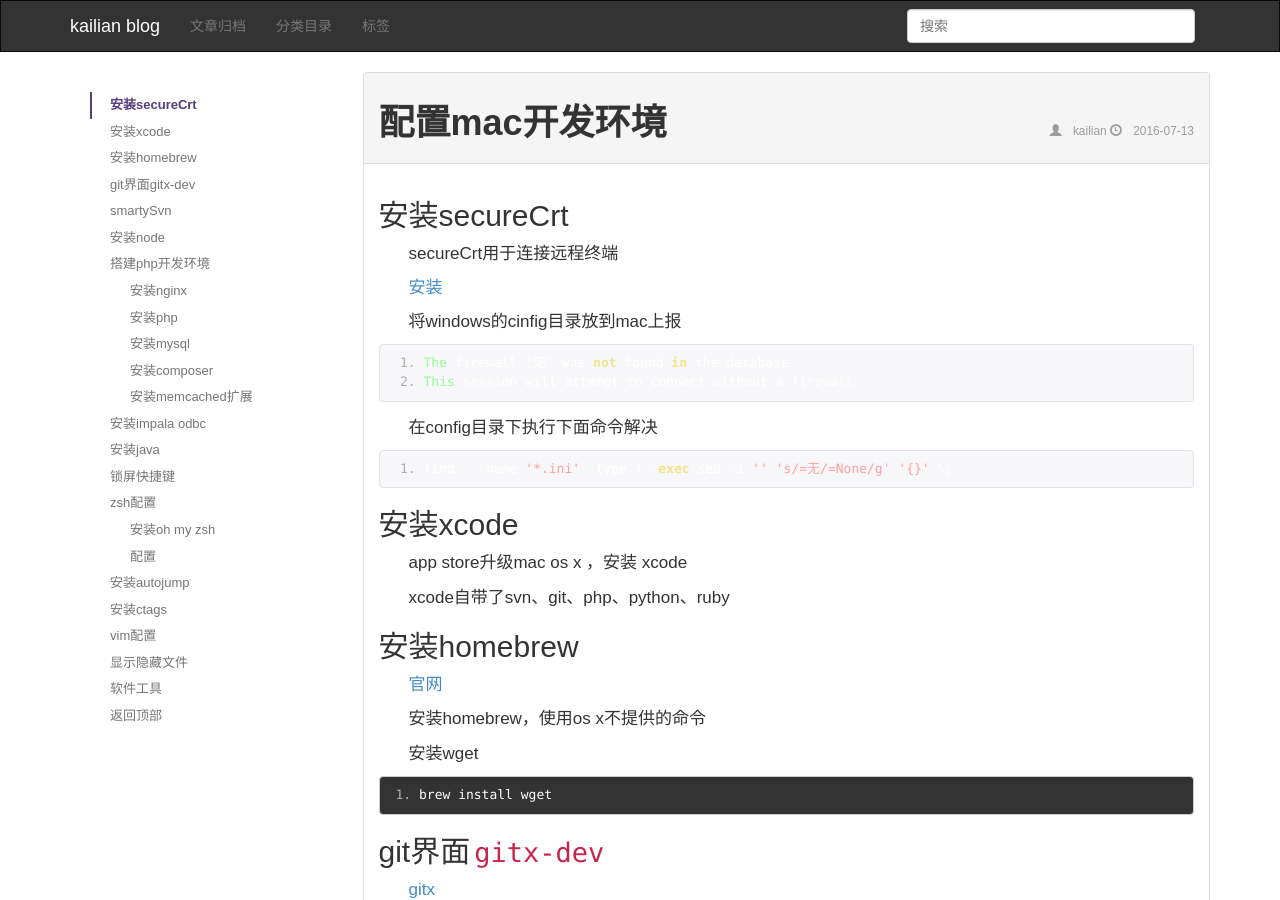
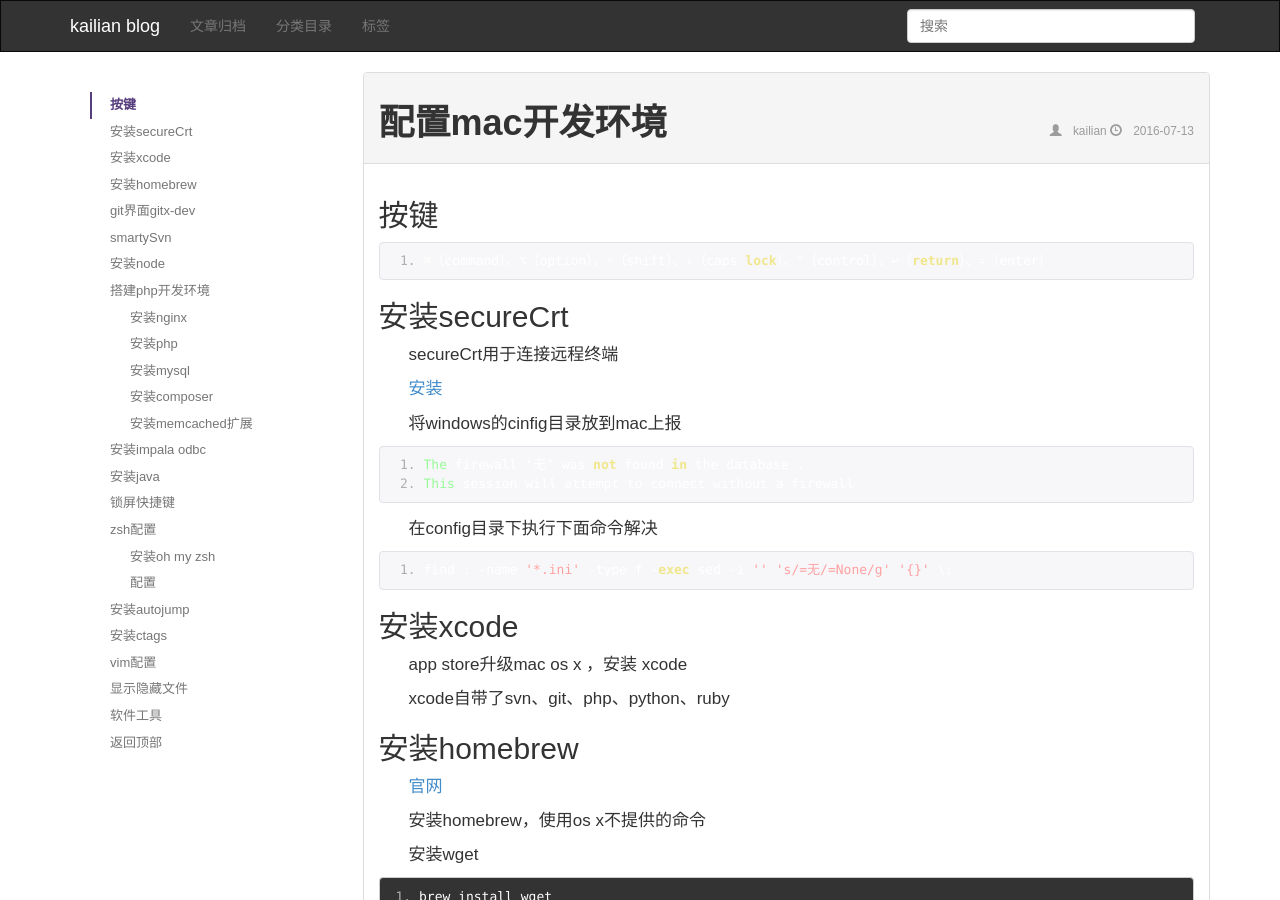
Before and after one commit to kailian/kailian.github.io, a Jekyll site: the page built from _posts/2016-07-13-mac-dev.md, in a window 1280 px wide and 900 px high. Built offline with Jekyll 4.4.1, drawn with Linux system fonts in a browser that asks for light colours; comment, search, counter and statistics services are not loaded.

Commit message:
【文章】mac按键

````diff
--- a/_posts/2016-07-13-mac-dev.md
+++ b/_posts/2016-07-13-mac-dev.md
@@ -5,6 +5,12 @@ title: '配置mac开发环境'
 tagline: ""
 tags : [mac]
 ---
+
+## 按键
+
+```
+⌘（command）、⌥（option）、⇧（shift）、⇪（caps lock）、⌃（control）、↩（return）、⌅（enter）
+```
 
 ## 安装secureCrt
 
````
